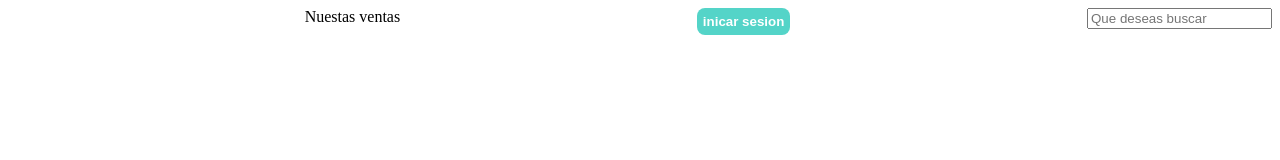
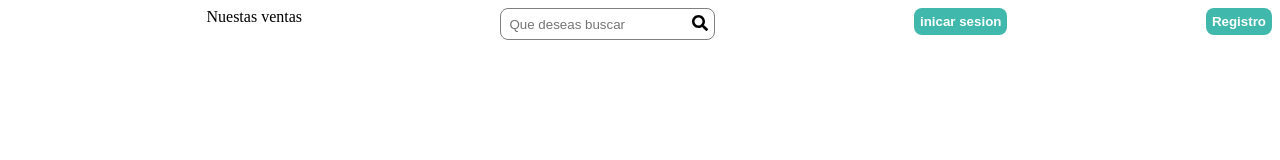
Before and after one commit to juan-camil/Creacion-de-proyecto-de-ventas, a plain HTML site: page index.html in a window 1280 px wide. Drawn offline with Linux system fonts and the light colour scheme.

Commit message:
logo y mejoramiento de la barra de busquedad

```diff
--- a/estilos/Styles.css
+++ b/estilos/Styles.css
@@ -23,7 +23,7 @@ button{
     border-radius: 8px;
     font-weight: bolder;
     color:white;
-    background-color: rgb(84, 212, 200);
+    background-color: rgb(65, 184, 172);
 
 }
 button:hover{
@@ -31,3 +31,18 @@ button:hover{
     background-color: rgb(181, 71, 255);
 
 }
+input {
+    outline: none;
+    border: none;
+}
+
+.busqueda{
+    background-color: white;
+    border:1px solid gray;
+    padding: 6px;
+    border-radius: 8px;
+}
+.busqueda:focus-within{
+    border: 1px solid rgb(80, 80, 247);
+
+}
--- a/index.html
+++ b/index.html
@@ -7,6 +7,7 @@
     <title>Document</title>
     <link href="./estilos/Styles.css" rel="stylesheet"/>
     <link rel="shortcut icon" href="./media/logo.png">
+    <script src="https://use.fontawesome.com/releases/v5.15.4/js/all.js" data-auto-replace-svg></script>
 </head>
 <body>
 
@@ -16,11 +17,19 @@
 
         </li>
         <li> Nuestas ventas </li>
+
+        <div class="busqueda">
+        <li>
+            <input  placeholder="Que deseas buscar" >
+            <i class="fas fa-search"></i>
+        </div>
+
+        </li>
         <li>
             <button>inicar sesion </button>
         </li>
         <li>
-            <input placeholder="Que deseas buscar">
+            <button>Registro </button>
         </li>
 
     </ul>
```
